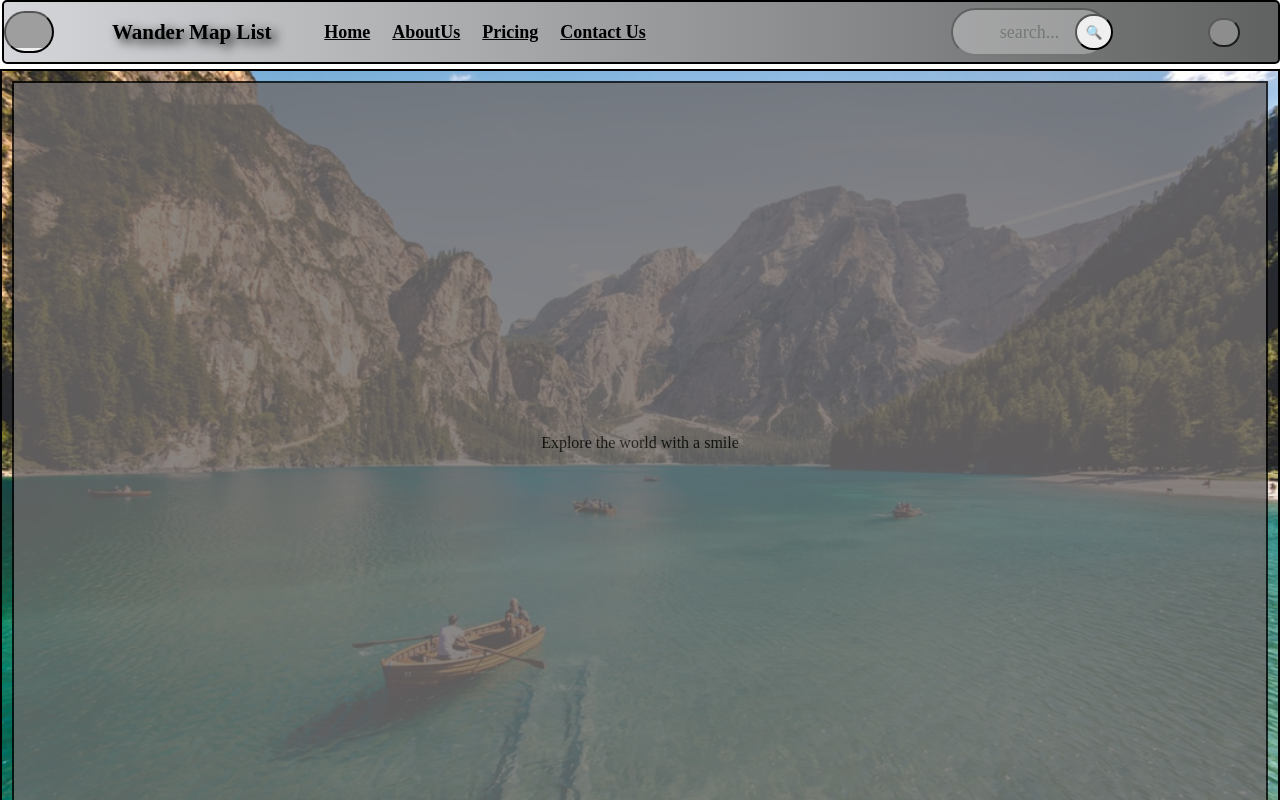
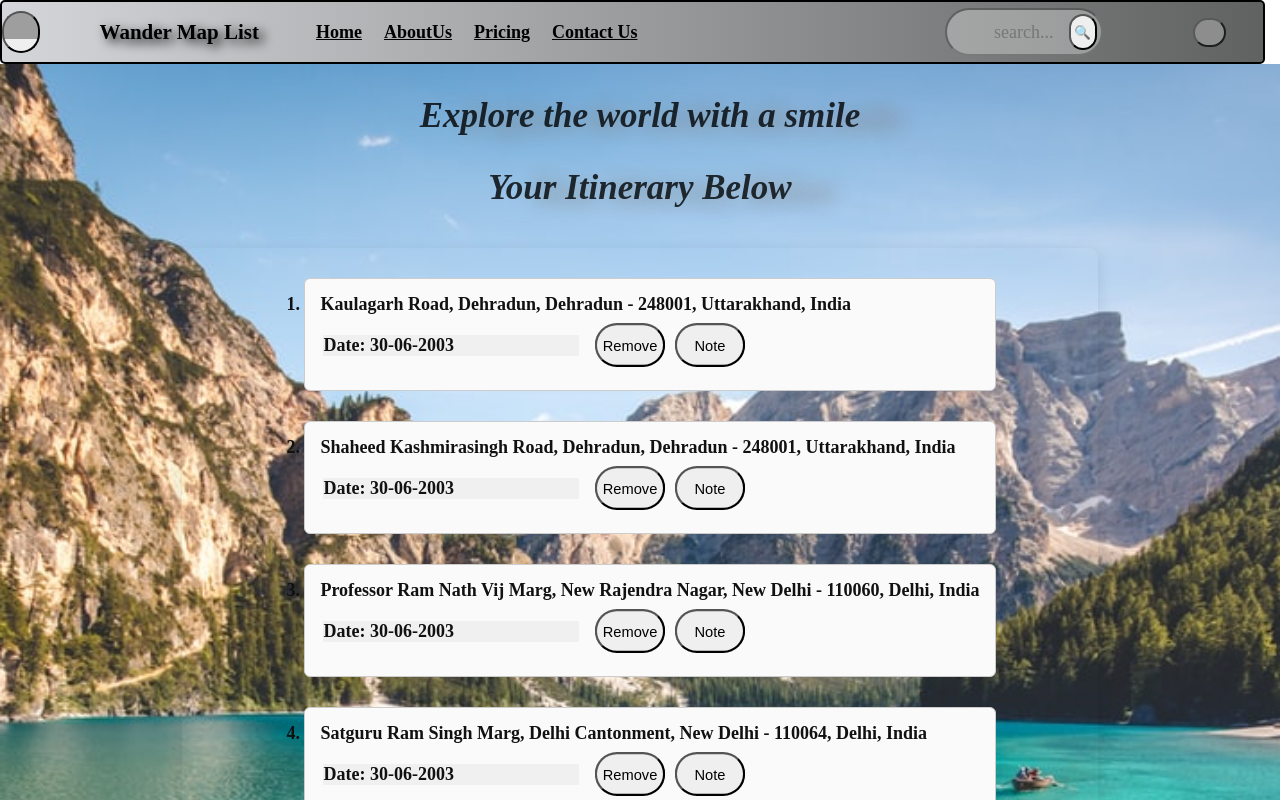
Before and after one commit to shubham-121/Wander-Map-List, a React (Vite) app: page / in a window 1280 px wide. Shown: the top 800 px of the page. Built offline with nearby package versions, Linux system fonts and the light colour scheme; grey boxes are pictures that could not be loaded.

Commit message:
Added the itinerary page and its css.Also Now the context can be used througout the app

```diff
--- a/src/components/Itinerary/ItineraryRender.jsx
+++ b/src/components/Itinerary/ItineraryRender.jsx
@@ -1,5 +1,5 @@
 import "./itineraryrender.css";
-import { useContext } from "react";
+import { useContext, useState } from "react";
 import { FeatureContext } from "../../FeatureContext";
 
 // const app_features = {
@@ -22,6 +22,17 @@ import { FeatureContext } from "../../FeatureContext";
 //   notification: null,
 //   setNotification: null,
 // };
+
+const itineraryItems = [
+  "Kaulagarh Road, Dehradun, Dehradun - 248001, Uttarakhand, India",
+  "Shaheed Kashmirasingh Road, Dehradun, Dehradun - 248001, Uttarakhand, India",
+  "Professor Ram Nath Vij Marg, New Rajendra Nagar, New Delhi - 110060, Delhi, India",
+  "Satguru Ram Singh Marg, Delhi Cantonment, New Delhi - 110064, Delhi, India",
+  "Guru Virjanand Marg, Vikaspuri, - 110018, Delhi, India",
+  "Satguru Ram Singh Marg, Delhi Cantonment, New Delhi - 110064, Delhi, India",
+  "Guru Virjanand Marg, Vikaspuri, - 110018, Delhi, India",
+];
+
 export default function Itinerary() {
   return (
     <div>
@@ -51,12 +62,59 @@ function Header() {
 
 function MiddleContent() {
   const { state, dispatch } = useContext(FeatureContext);
-  console.log(state);
+
   return (
-    <div className="mid-body">
-      <div className="mid-content">
-        <p>Explore the world with a smile</p>
+    <div className="middlecontent">
+      <p className="title">Explore the world with a smile</p>
+      <p className="title">Your Itinerary Below</p>
+
+      <div className="itinerary-container">
+        <ol>
+          {itineraryItems.map((location, idx) => (
+            <ItineraryRenderer
+              location={location}
+              key={idx}
+            ></ItineraryRenderer>
+          ))}
+        </ol>
       </div>
     </div>
   );
 }
+
+function ItineraryRenderer({ location }) {
+  const [notes, setNotes] = useState(false);
+
+  function openNote() {
+    setNotes(!notes);
+  }
+  return (
+    <div className="render-component">
+      <li className="list-items">
+        {location}
+        <div className="date-container">
+          <p className="date"> Date: 30-06-2003</p>
+          <button className="btn-remove">Remove</button>
+          <button className="btn-remove" onClick={openNote}>
+            Note
+          </button>
+        </div>
+      </li>
+      {notes && <DisplayNote notes={notes} setNotes={setNotes}></DisplayNote>}
+    </div>
+  );
+}
+
+function DisplayNote({ notes, setNotes }) {
+  function closeNote() {
+    setNotes(!notes);
+  }
+  return (
+    <div className="note-modal">
+      <button className="close-note" onClick={closeNote}>
+        X
+      </button>
+      <p>This is the note modal</p>
+    </div>
+  );
+}
--- a/src/components/Itinerary/itineraryrender.css
+++ b/src/components/Itinerary/itineraryrender.css
@@ -5,7 +5,6 @@ body {
   background-attachment: fixed;
   background-position: center;
   height: 100vh; */
-  overflow: auto;
 }
 
 .outer-box {
@@ -25,9 +24,10 @@ body {
   justify-content: center;
   align-items: center;
   margin-top: 0px;
-  width: 99.5vw;
+  width: 98.5vw;
   gap: 35px;
-  margin-left: 2px;
+  margin-left: 0px;
+  padding-left: 0px;
 }
 
 .links {
@@ -56,7 +56,7 @@ body {
   border-radius: 40px;
   background-image: url(https://cdn-icons-png.flaticon.com/512/167/167642.png);
   background-size: contain;
-  width: 121px;
+  width: 90px;
   height: 42px;
   background-repeat: no-repeat;
 }
@@ -69,10 +69,10 @@ body {
 }
 .search-btn {
   border-radius: 32px;
-  width: 7vw;
+  width: 5vw;
   height: 36px;
   position: relative;
-  right: 86px;
+  right: 87px;
   z-index: 2000;
 }
 .user-btn {
@@ -96,7 +96,7 @@ body {
   height: 100vh;
   display: flex;
   justify-content: center;
-  border: 2px solid black;
+  /* border: 2px solid black; */
   height: 95vh;
   margin-top: 5px;
 }
@@ -107,8 +107,138 @@ body {
   display: flex;
   justify-content: center;
   align-items: center;
-  border: 2px solid black;
+  /* border: 2px solid black; */
   width: 98vw;
   height: 90vh;
   margin: 10px;
 }
+
+.title {
+  border-radius: 50px;
+  margin-bottom: 1vh;
+  padding: 12px;
+  /* border: 2px solid black; */
+  width: 50vw;
+  /* margin-left: 24vw; */
+  text-align: center;
+  font-size: 35px;
+  font-weight: 900;
+  font-style: italic;
+  text-shadow: 44px 4px 20px gray;
+  /* background-color: rgb(255, 255, 255); */
+  opacity: 0.8;
+}
+.list-items:hover {
+  background-color: rgb(194, 189, 189);
+  cursor: pointer;
+  text-decoration: dashed;
+}
+
+.middlecontent {
+  /* border: 2px solid rgba(0, 0, 0, 0.2); */
+  min-height: 100vh;
+  background-image: url("itinerary.jpg");
+  background-position: center;
+  background-repeat: no-repeat;
+  background-size: cover;
+  display: flex;
+  flex-direction: column;
+  align-items: center;
+  justify-content: flex-start;
+  padding: 20px;
+}
+
+.itinerary-container {
+  /* border: 2px solid rgba(0, 0, 0, 0.2); */
+  min-height: 85vh;
+  width: 70vw;
+  margin: 20px auto; /* Centered with auto margins */
+  display: flex;
+  flex-direction: column;
+  align-items: center;
+  /* background-color: rgba(255, 255, 255, 0.9); */
+  border-radius: 10px;
+  box-shadow: 0 4px 15px rgba(0, 0, 0, 0.1);
+
+  padding: 10px;
+}
+
+.list-items {
+  width: 100%; /* Full width for each item */
+  border: 1px solid #ccc;
+  border-radius: 6px;
+  padding: 15px;
+  font-size: 18px; /* Slightly smaller font size */
+  font-weight: 600;
+  color: #111;
+  background-color: #fafafa; /* Light background for each item */
+  margin-bottom: 10px; /* Spacing between items */
+  transition: background-color 0.3s; /* Smooth background transition */
+}
+
+.list-items:hover {
+  background-color: #f0f8ff; /* Light blue on hover */
+  transform: scale(1.05);
+}
+
+.render-component {
+  display: flex;
+  justify-content: space-between;
+  align-items: center;
+  padding: 10px;
+}
+
+.date {
+  /* border: 2px solid black; */
+  width: 20vw;
+  background-color: #f0f0f0;
+  margin: 3px;
+}
+.btn-remove {
+  margin-bottom: 10px;
+  /* border: 2px solid black; */
+  width: 5vw;
+  height: 5vh;
+  margin-top: 10px;
+  border-radius: 20px;
+  padding: 1px;
+  transform: scale(1.1);
+}
+.btn-remove:hover {
+  background-color: rgb(192, 138, 138);
+  cursor: pointer;
+}
+
+.date-container {
+  display: flex;
+  align-items: center;
+  gap: 1rem;
+}
+.date:hover {
+  transform: scale(1.05);
+  background-color: rgb(186, 181, 181);
+}
+
+.note-modal {
+  border: 2px solid black;
+  min-width: 14vw;
+  min-height: 15vh;
+  padding: 2px;
+  border-radius: 10px;
+  margin-bottom: 8px;
+  text-align: start;
+  z-index: 2000;
+  background-color: rgba(255, 255, 255, 0.9);
+  opacity: 0.8;
+}
+.close-note {
+  height: 19px;
+  position: relative;
+  left: 91%;
+  border-radius: 10px;
+  width: 20px;
+}
+.close-note:hover {
+  background-color: rgb(244, 103, 103);
+  transform: scale(1.2);
+}
```
Also changed, not shown: src/main.jsx (+5 -5 lines).
